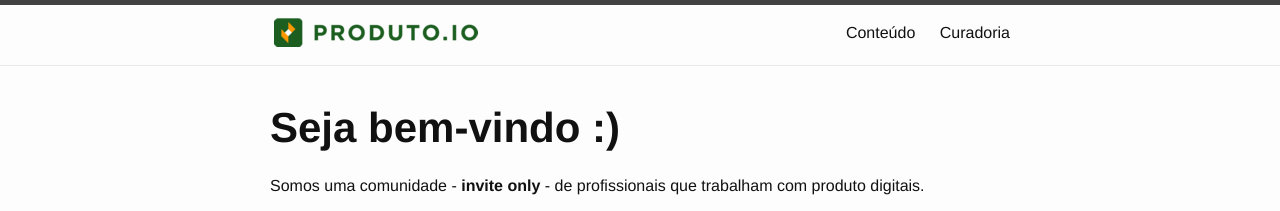
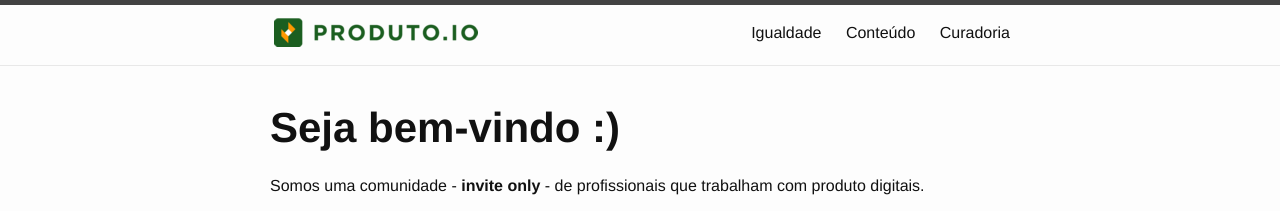
Before and after one commit to thiagodiniz/produto, a Jekyll site: the page built from index.html, in a window 1280 px wide. Shown: the top 211 px of the page. Built offline with Jekyll 4.4.1, drawn with Linux system fonts in a browser that asks for light colours.

Commit message:
inclui o menu de igualdade

```diff
--- a/_includes/header.html
+++ b/_includes/header.html
@@ -16,6 +16,7 @@
       </a>
 
       <div class="trigger">
+        <a class="page-link" href="http://produto.io/igualdade/">Igualdade</a>
         <a class="page-link" href="http://conteudo.produto.io">Conteúdo</a>
         <a class="page-link" href="http://produto.tips">Curadoria</a>
 <!--         {% assign pages = site.pages | sort:"weight"%}
```
